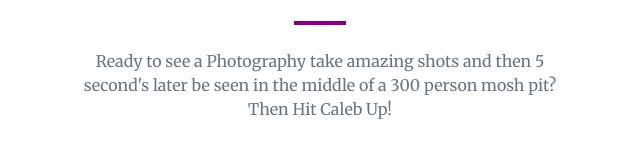
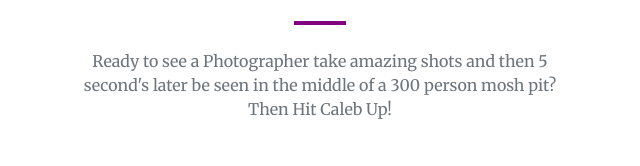
Before and after one commit to mattyparty/concertphotography, a plain HTML site: page index.html in a window 1280 px wide. Shown: the part 1956-2122 px from the top of the page, 320-960 px from the left. Drawn offline with nearby package versions, Linux system fonts and the light colour scheme; some packages are replaced by stand-ins of ours; a script that the page names is missing.

Commit message:
typo fix

```diff
--- a/index.html
+++ b/index.html
@@ -190,7 +190,7 @@
             <h2 class="mt-0">Hit Me Up!</h2>
             <hr class="divider" />
             <p class="text-muted mb-5">
-              Ready to see a Photography take amazing shots and then 5 second's later be seen in the middle of a 300 person mosh pit?
+              Ready to see a Photographer take amazing shots and then 5 second's later be seen in the middle of a 300 person mosh pit?
               <br>
               Then Hit Caleb Up!
             </p>
```
